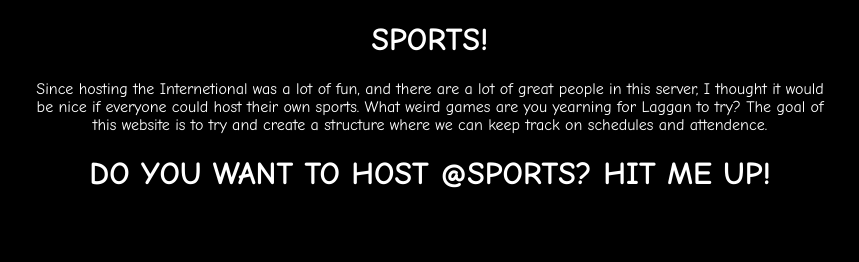
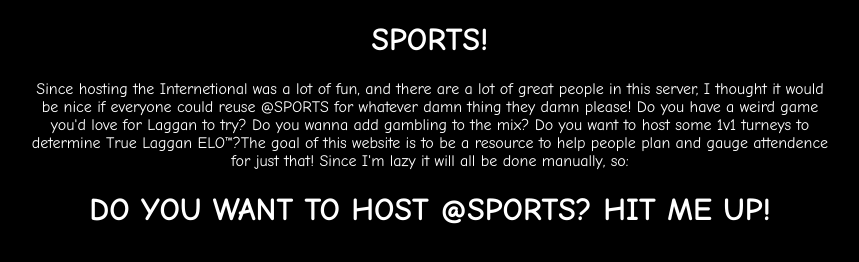
Before and after one commit to Laggan-Gang/Lagganstuff, a plain HTML site: page sports.html in a window 1280 px wide. Shown: the whole page, without its empty margins (210-1069 px from the left). Drawn offline with Linux system fonts and the light colour scheme.

Commit message:
Update sports.html

```diff
--- a/sports.html
+++ b/sports.html
@@ -21,8 +21,11 @@
 <center>
 <h1>SPORTS!</h1>
 <div class="a">
-Since hosting the Internetional was a lot of fun, and there are a lot of great people in this server, I thought it would be nice if everyone could host their own sports.
-What weird games are you yearning for Laggan to try? The goal of this website is to try and create a structure where we can keep track on schedules and attendence.
+Since hosting the Internetional was a lot of fun, and there are a lot of great people in this server, I thought it would be nice
+ if everyone could reuse @SPORTS for whatever damn thing they damn please!
+Do you have a weird game you'd love for Laggan to try? Do you wanna add gambling to the mix? Do you want to host some 1v1
+turneys to determine True Laggan ELO™?The goal of this website is to be a resource to help people plan and gauge attendence
+for just that! Since I'm lazy it will all be done manually, so:
 </div>
 <h1>DO YOU WANT TO HOST @SPORTS? HIT ME UP!</h1>
 </center>
```
